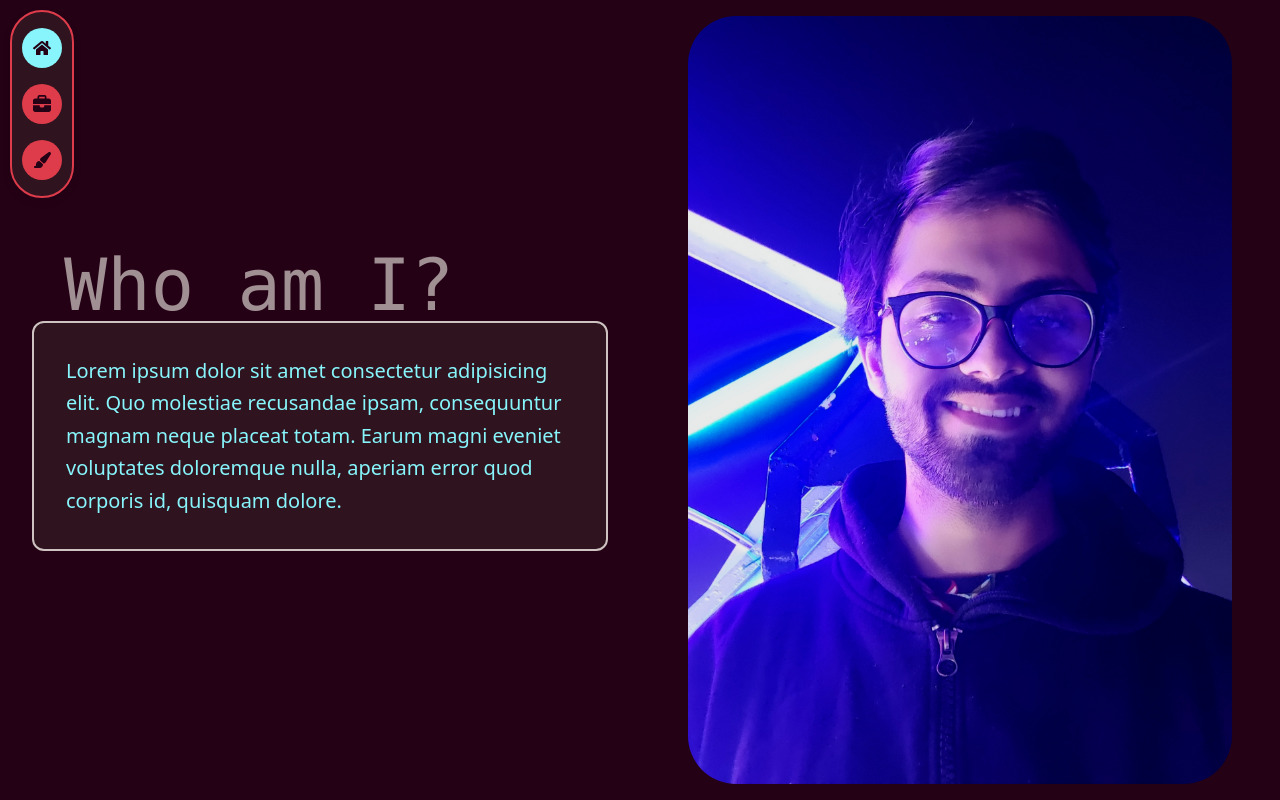
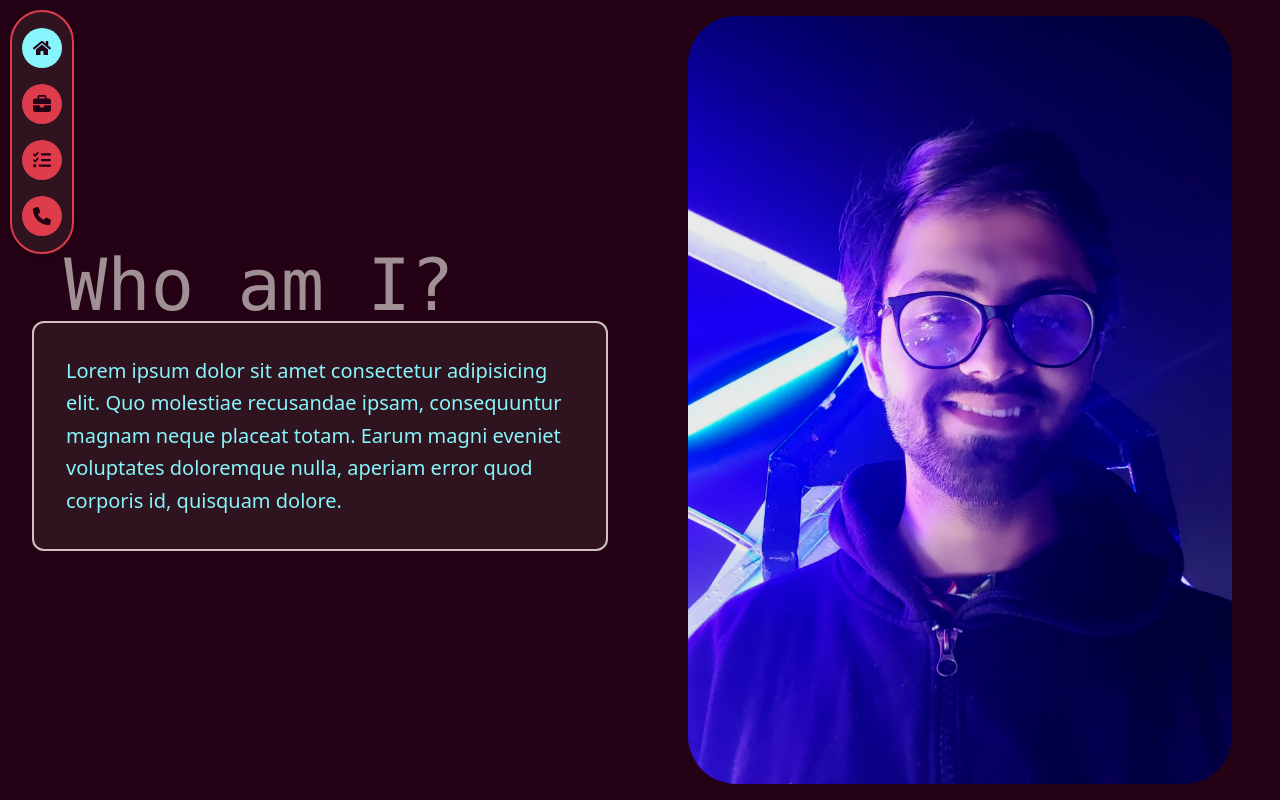
Before and after one commit to cliff-4/my-react-app, a React (Vite) app: page / in a window 1280 px wide. Built offline with nearby package versions, Linux system fonts and the light colour scheme.

Commit message:
feat: added skills and contact pages

```diff
--- a/src/assets/Pages.tsx
+++ b/src/assets/Pages.tsx
@@ -1,15 +1,14 @@
 // Page components
-// import DefaultPage from "../components/DefaultPage";
 import Home from "../components/Home";
 import Projects from "../components/Projects";
-// import TodoList from "../components/TodoList";
-import Theme from "../components/Theme";
+import SkillsPage from "../components/Skills";
+import DefaultPage from "../unused/DefaultPage";
+
 // Icons for sidebar
 import { FaHome } from "react-icons/fa";
 import { FaBriefcase } from "react-icons/fa6";
-// import { FaListCheck } from "react-icons/fa6";
-import { FaPaintbrush } from "react-icons/fa6";
-// import { GiHummingbird } from "react-icons/gi";
+import { FaPhone } from "react-icons/fa6";
+import { FaListCheck } from "react-icons/fa6";
 
 export const Pages = [
   {
@@ -18,23 +17,21 @@ export const Pages = [
     tooltip: "Home",
   },
   {
+    // add experience here itself
     view: <Projects />,
     icon: <FaBriefcase size="24" />,
     tooltip: "Projects",
   },
-  // {
-  //   view: <TodoList />,
-  //   icon: <FaListCheck size="24" />,
-  //   tooltip: "To-Do List",
-  // },
+
   {
-    view: <Theme />,
-    icon: <FaPaintbrush size="24" />,
-    tooltip: "Themes",
+    view: <SkillsPage />,
+    icon: <FaListCheck size="24" />,
+    tooltip: "Skills",
   },
-  // {
-  //   view: <DefaultPage content={"Page 4"} />,
-  //   icon: <GiHummingbird size="24" />,
-  //   tooltip: "Defauly tool-tip",
-  // },
+  {
+    // add resume here
+    view: <DefaultPage content={"Contact"} />,
+    icon: <FaPhone size="24" />,
+    tooltip: "Contact",
+  },
 ];
```
